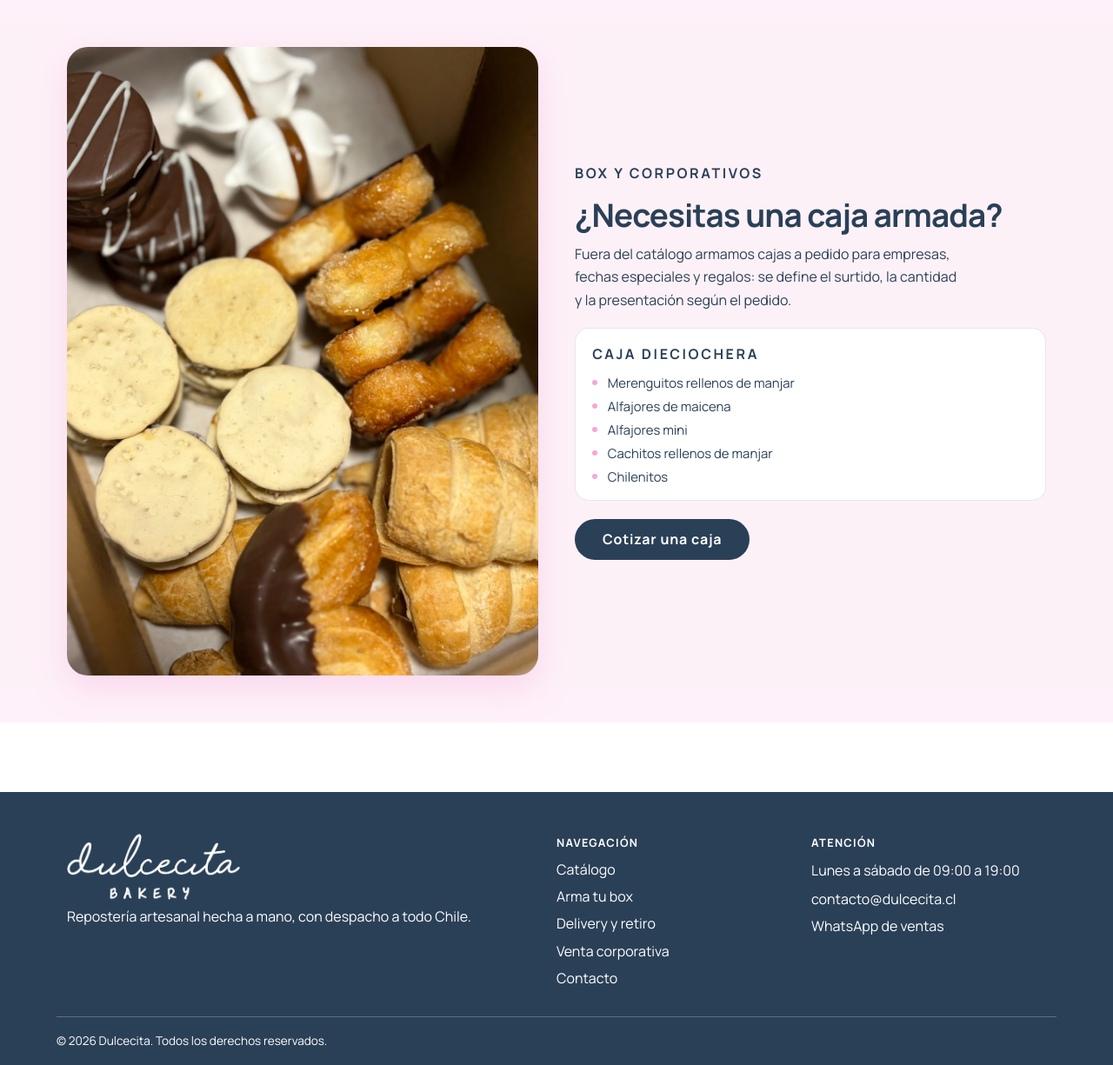
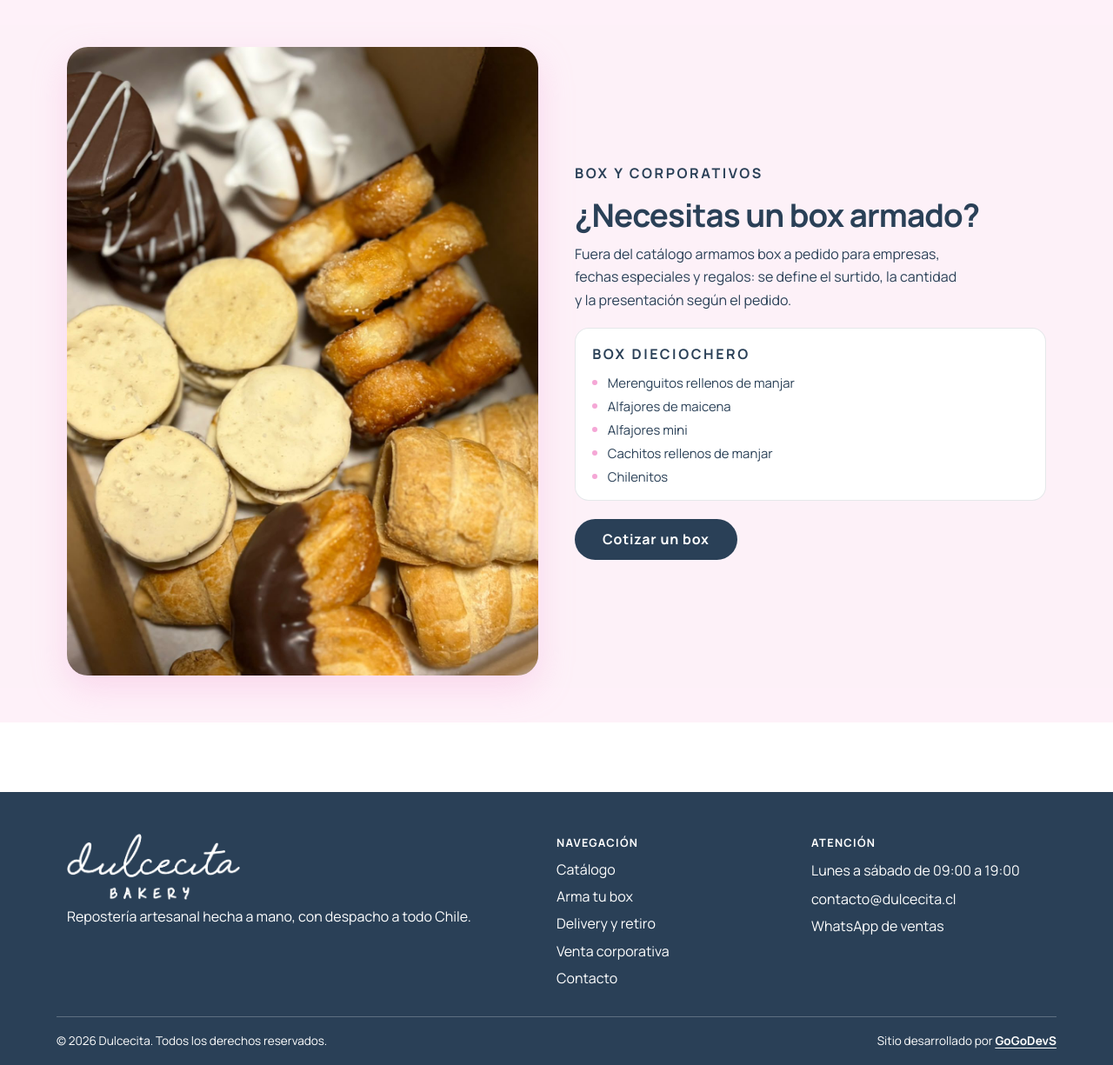
Before and after one commit to GoGo-DevS/dulcecitaa, a Django app: page /productos/ in a window 1280 px wide. Shown: the part 2512-3737 px from the top of the page at 87% size. Run offline with Django 5.2, Linux system fonts and the light colour scheme; data comes from the database, SQL or seed files in the repository; data that the repository does not hold is empty.

Commit message:
copy: "box" en vez de "caja" en toda la web, correos y panel; credito GoGoDevS en el pie
- La duena prefiere hablar de box: Tu box a tu gusto, empaque del box,
  box de regalo, box dieciochero, cotizar un box, y el panel de pedidos.
  Se mantiene el slogan "La felicidad en cajita".
- Catalogo y Arma tu box: el titulo de los packs dice "4 cuchuflis rellenos".
- Pie: "Sitio desarrollado por GoGoDevS" enlazado a gogodevs.cl.

Co-Authored-By: Claude Opus 5 (1M context) <noreply@anthropic.com>

```diff
--- a/BebesitaAPP/static/css/style.css
+++ b/BebesitaAPP/static/css/style.css
@@ -3143,3 +3143,8 @@ main p, .page-hero p, .section-head p, .ig-hero__bajada { line-height: 1.65; }
 @media (min-width: 561px) and (max-width: 1199.98px) {
   .catalog-grid--n5 { grid-template-columns: repeat(2, minmax(0, 1fr)); }
 }
+
+/* Pie: derechos a la izquierda, credito a la derecha (en telefono, uno bajo otro) */
+.dr-foot .footer-legal { display: flex; flex-wrap: wrap; justify-content: space-between; gap: .4rem 1.5rem; }
+.dr-foot .footer-credito a { color: #fff; font-weight: 700; text-decoration: underline; text-underline-offset: 3px; }
+.dr-foot .footer-credito a:hover { color: var(--rosa); }
--- a/BebesitaAPP/templates/base.html
+++ b/BebesitaAPP/templates/base.html
@@ -39,7 +39,7 @@
   <link href="https://fonts.googleapis.com/css2?family=Manrope:wght@400;500;600;700;800&display=swap" rel="stylesheet">
   <link href="https://cdn.jsdelivr.net/npm/bootstrap@5.3.3/dist/css/bootstrap.min.css" rel="stylesheet">
   <link href="https://cdn.jsdelivr.net/npm/bootstrap-icons@1.11.3/font/bootstrap-icons.css" rel="stylesheet">
-  <link rel="stylesheet" href="{% static 'css/style.css' %}?v=20260915-torta4">
+  <link rel="stylesheet" href="{% static 'css/style.css' %}?v=20260915-footer">
   <script type="application/ld+json">{{ schema_negocio }}</script>
   {% block schema %}{% endblock %}
   {% include "partials/medicion_head.html" %}
@@ -105,6 +105,7 @@
     </div>
     <div class="container footer-legal">
       <p class="mb-0">&copy; {% now "Y" %} {{ site_brand }}. Todos los derechos reservados.</p>
+      <p class="mb-0 footer-credito">Sitio desarrollado por <a href="https://gogodevs.cl/?utm_source=dulcecita&amp;utm_medium=footer" target="_blank" rel="noopener">GoGoDevS</a></p>
     </div>
   </footer>
 
--- a/BebesitaAPP/templates/carrito.html
+++ b/BebesitaAPP/templates/carrito.html
@@ -104,7 +104,7 @@
         </article>
         {% endfor %}
         <footer class="cart-box__pie">
-          <span>Caja</span><strong>${{ caja.caja }}</strong>
+          <span>Empaque del box</span><strong>${{ caja.caja }}</strong>
           <span>Total del box</span><strong class="cart-box__total" data-box-total="{{ caja.indice }}">${{ caja.total }}</strong>
         </footer>
       </section>
--- a/BebesitaAPP/templates/checkout.html
+++ b/BebesitaAPP/templates/checkout.html
@@ -43,7 +43,7 @@
       </div>
       {% if boxes %}
       <div class="checkout-total">
-        <span>Caja{{ boxes|length|pluralize }} de box ({{ boxes|length }})</span>
+        <span>Empaque de box ({{ boxes|length }})</span>
         <strong>${{ box_cost }}</strong>
       </div>
       {% endif %}
--- a/BebesitaAPP/templates/checkout_exito.html
+++ b/BebesitaAPP/templates/checkout_exito.html
@@ -58,7 +58,7 @@
       <li><span>Método de entrega</span><strong>{{ delivery_label }}</strong></li>
       <li><span>Comuna o sector</span><strong>{{ pedido.comuna_sector }}</strong></li>
       <li><span>Costo de despacho</span><strong>{{ shipping_cost_formatted }}</strong></li>
-      {% if pedido.cantidad_cajas %}<li><span>Cajas ({{ pedido.cantidad_cajas }})</span><strong>{{ box_cost_formatted }}</strong></li>{% endif %}
+      {% if pedido.cantidad_cajas %}<li><span>Box ({{ pedido.cantidad_cajas }})</span><strong>{{ box_cost_formatted }}</strong></li>{% endif %}
       {% if pedido.comentario_ocasion %}<li><span>Ocasión</span><strong>{{ pedido.comentario_ocasion }}</strong></li>{% endif %}
       <li><span>Total confirmado</span><strong>{{ total_formatted }}</strong></li>
     </ul>
--- a/BebesitaAPP/templates/delivery.html
+++ b/BebesitaAPP/templates/delivery.html
@@ -50,7 +50,7 @@
     <ul>
       <li><b>Sale {{ despacho_horas }} horas después del pago.</b> Todo se hace a mano: si pagas hoy, tu pedido se despacha en dos días.</li>
       <li><b>Desde {{ minimo_unidades }} unidades por producto.</b> La venta es por volumen.</li>
-      <li><b>¿Una caja armada?</b> Los surtidos para empresas y regalos se cotizan
+      <li><b>¿Un box armado?</b> Los surtidos para empresas y regalos se cotizan
         en <a href="{% url 'corporativo' %}">venta corporativa</a>.</li>
     </ul>
   </div>
--- a/BebesitaAPP/templates/emails/pedido_cliente.html
+++ b/BebesitaAPP/templates/emails/pedido_cliente.html
@@ -35,7 +35,7 @@
   </tr>
   {% if pedido.cantidad_cajas %}<tr>
     <td align="right" style="font-family:'Manrope',Arial,Helvetica,sans-serif;font-size:14px;color:#6f5a60;padding:2px 2px;">
-      Cajas ({{ pedido.cantidad_cajas }}): <strong style="color:#4a2f34;">{{ box_formatted }}</strong>
+      Box ({{ pedido.cantidad_cajas }}): <strong style="color:#4a2f34;">{{ box_formatted }}</strong>
     </td>
   </tr>{% endif %}
   <tr>
--- a/BebesitaAPP/templates/emails/pedido_cliente.txt
+++ b/BebesitaAPP/templates/emails/pedido_cliente.txt
@@ -9,7 +9,7 @@ Resumen:
 {% endfor %}
 Subtotal: {{ subtotal_formatted }}
 Despacho: {{ shipping_formatted }}
-{% if pedido.cantidad_cajas %}Cajas ({{ pedido.cantidad_cajas }}): {{ box_formatted }}{% endif %}
+{% if pedido.cantidad_cajas %}Box ({{ pedido.cantidad_cajas }}): {{ box_formatted }}{% endif %}
 Total: {{ total_formatted }}
 
 Datos de entrega:
--- a/BebesitaAPP/templates/emails/pedido_negocio.html
+++ b/BebesitaAPP/templates/emails/pedido_negocio.html
@@ -20,8 +20,8 @@
   </tr>
   <tr>
     <td style="padding:16px 18px;border-top:1px solid #f4dcea;background:#fdeef7;">
-      <p style="margin:0 0 5px;font-family:'Manrope',Arial,Helvetica,sans-serif;font-size:11px;color:#6f5a60;text-transform:uppercase;letter-spacing:.06em;font-weight:700;">{% if pedido.cantidad_cajas %}Cajas y ocasión{% else %}Ocasión{% endif %}</p>
-      {% if pedido.cantidad_cajas %}<p style="margin:0 0 5px;font-family:'Manrope',Arial,Helvetica,sans-serif;font-size:14px;color:#4a2f34;"><strong>Cantidad de cajas:</strong> {{ pedido.cantidad_cajas }} ({{ box_formatted }})</p>{% endif %}
+      <p style="margin:0 0 5px;font-family:'Manrope',Arial,Helvetica,sans-serif;font-size:11px;color:#6f5a60;text-transform:uppercase;letter-spacing:.06em;font-weight:700;">{% if pedido.cantidad_cajas %}Box y ocasión{% else %}Ocasión{% endif %}</p>
+      {% if pedido.cantidad_cajas %}<p style="margin:0 0 5px;font-family:'Manrope',Arial,Helvetica,sans-serif;font-size:14px;color:#4a2f34;"><strong>Cantidad de box:</strong> {{ pedido.cantidad_cajas }} ({{ box_formatted }})</p>{% endif %}
       <p style="margin:0;font-family:'Manrope',Arial,Helvetica,sans-serif;font-size:14px;color:#4a2f34;"><strong>Ocasión:</strong> {{ pedido.comentario_ocasion|default:"No indicada"|linebreaksbr }}</p>
     </td>
   </tr>
--- a/BebesitaAPP/templates/emails/pedido_negocio.txt
+++ b/BebesitaAPP/templates/emails/pedido_negocio.txt
@@ -8,8 +8,8 @@ Comuna/Sector: {{ pedido.comuna_sector }}
 Dirección: {{ pedido.direccion }}
 Fecha: {{ pedido.creado|date:"d/m/Y H:i" }}
 
-Cajas y ocasión (para decorar):
-{% if pedido.cantidad_cajas %}- Cantidad de cajas: {{ pedido.cantidad_cajas }} ({{ box_formatted }}){% endif %}
+Box y ocasión (para decorar):
+{% if pedido.cantidad_cajas %}- Cantidad de box: {{ pedido.cantidad_cajas }} ({{ box_formatted }}){% endif %}
 - Ocasión: {{ pedido.comentario_ocasion }}
 
 Detalle:
--- a/BebesitaAPP/templates/links.html
+++ b/BebesitaAPP/templates/links.html
@@ -174,7 +174,7 @@
       {% if destinos.box %}
       <a class="lk-btn lk-btn--box lk-anim" style="--i:6" href="{% url 'links_ir' 'box' %}">
         <span class="lk-ico"><i class="bi bi-gift-fill" aria-hidden="true"></i></span>
-        <span class="lk-txt"><b>Arma tu box</b><span>Desde {{ minimo_box }} por producto, caja ${{ precio_caja|intcomma }}</span></span>
+        <span class="lk-txt"><b>Arma tu box</b><span>Desde {{ minimo_box }} por producto, empaque ${{ precio_caja|intcomma }}</span></span>
         <i class="bi bi-arrow-right lk-flecha" aria-hidden="true"></i>
       </a>
       {% endif %}
--- a/BebesitaAPP/templates/productos.html
+++ b/BebesitaAPP/templates/productos.html
@@ -20,7 +20,7 @@
   <div class="box-invita__caja">
     <div class="box-invita__copia">
       <p class="box-invita__titulo">¿Quieres mezclar? Arma tu box</p>
-      <p class="box-invita__texto">Alfajores negros y blancos, barquillos, cuchuflís con o sin baño, desde {{ minimo_box }} por producto. La caja cuesta ${{ precio_caja }}.</p>
+      <p class="box-invita__texto">Alfajores negros y blancos, barquillos, cuchuflís con o sin baño, desde {{ minimo_box }} por producto. El empaque del box cuesta ${{ precio_caja }}.</p>
     </div>
     <a href="{% url 'arma_tu_box' %}" class="btn-main">Arma tu box</a>
   </div>
@@ -76,15 +76,12 @@
           {% if not p.disponible %}<span class="catalog-tag catalog-tag-muted catalog-tag--flota">No disponible</span>{% endif %}
         </span>
         <span class="catalog-card__pie">
-          <span class="catalog-card__nombre">{{ p.nombre }}</span>
+          <span class="catalog-card__nombre">{% if p.unidades_por_pack > 1 %}{{ p.unidades_por_pack }} {{ p.nombre|lower }}{% else %}{{ p.nombre }}{% endif %}</span>
           <span class="catalog-price"><span data-precio="{{ p.precio }}">${{ p.precio_desde|floatformat:0 }}</span><small> c/u</small></span>
         </span>
       </button>
       <div class="catalog-actions">
         {% include "partials/opciones.html" with p=p prefijo="c" %}
-        {% if p.unidades_por_pack > 1 %}
-          <p class="catalog-pack">{{ p.unidades_por_pack }} {{ p.nombre|lower }}</p>
-        {% endif %}
         <div class="product-ctl" data-id="{{ p.clave_inicial }}">
           <button type="button" class="btn-add-only catalog-cta" {% if not p.disponible %}disabled{% endif %}>
             {% if p.minimo == 1 %}Agregar al carrito{% else %}Agregar {{ p.minimo_efectivo }}{% endif %}
@@ -115,18 +112,18 @@
     <div class="ig-encargos__caja">
       <div class="ig-encargos__foto" data-reveal-item>
         <img src="{% static 'img/galeria/caja-diciochera.jpg' %}"
-             alt="Caja dieciochera con merenguitos, alfajores de maicena, alfajores mini, cachitos rellenos de manjar y chilenitos" loading="lazy">
+             alt="Box dieciochero con merenguitos, alfajores de maicena, alfajores mini, cachitos rellenos de manjar y chilenitos" loading="lazy">
       </div>
       <div data-reveal-item>
         <p class="eyebrow">Box y corporativos</p>
-        <h2 class="ig-encargos__titulo">¿Necesitas una caja armada?</h2>
+        <h2 class="ig-encargos__titulo">¿Necesitas un box armado?</h2>
         <p class="ig-encargos__texto">
-          Fuera del catálogo armamos cajas a pedido para empresas, fechas
+          Fuera del catálogo armamos box a pedido para empresas, fechas
           especiales y regalos: se define el surtido, la cantidad y la
           presentación según el pedido.
         </p>
         <div class="ig-encargos__caso">
-          <p class="ig-encargos__caso-tit">Caja dieciochera</p>
+          <p class="ig-encargos__caso-tit">Box dieciochero</p>
           <ul class="ig-encargos__lista">
             <li>Merenguitos rellenos de manjar</li>
             <li>Alfajores de maicena</li>
@@ -135,7 +132,7 @@
             <li>Chilenitos</li>
           </ul>
         </div>
-        <a href="{% url 'corporativo' %}" class="dr-btn-wine">Cotizar una caja</a>
+        <a href="{% url 'corporativo' %}" class="dr-btn-wine">Cotizar un box</a>
       </div>
     </div>
   </div>
```
Also changed, not shown: BebesitaAPP/templates/arma_tu_box.html (+4 -5 lines), BebesitaAPP/templates/corporativo.html (+4 -4 lines), BebesitaAPP/templates/home.html (+6 -6 lines), gestion/forms.py (+4 -4 lines), gestion/templates/gestion/pedido_detalle.html (+16 -16 lines).
